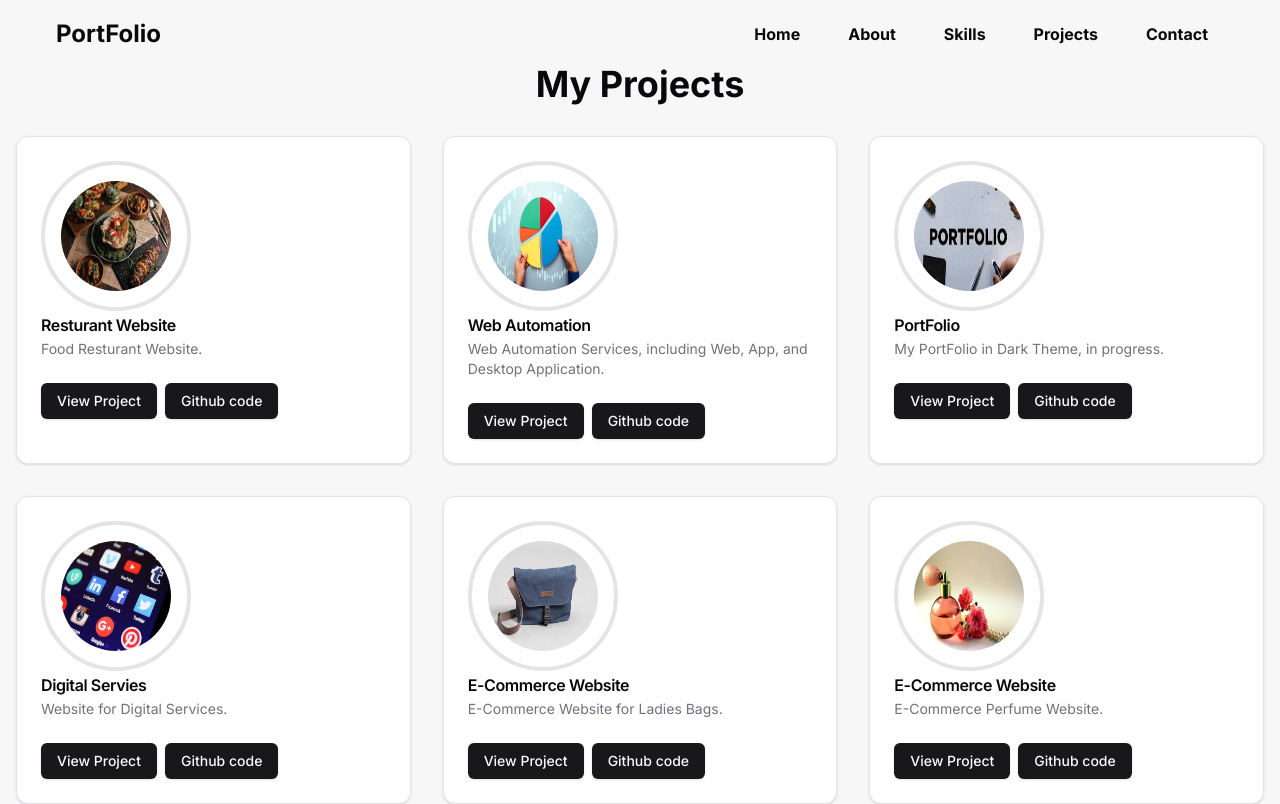
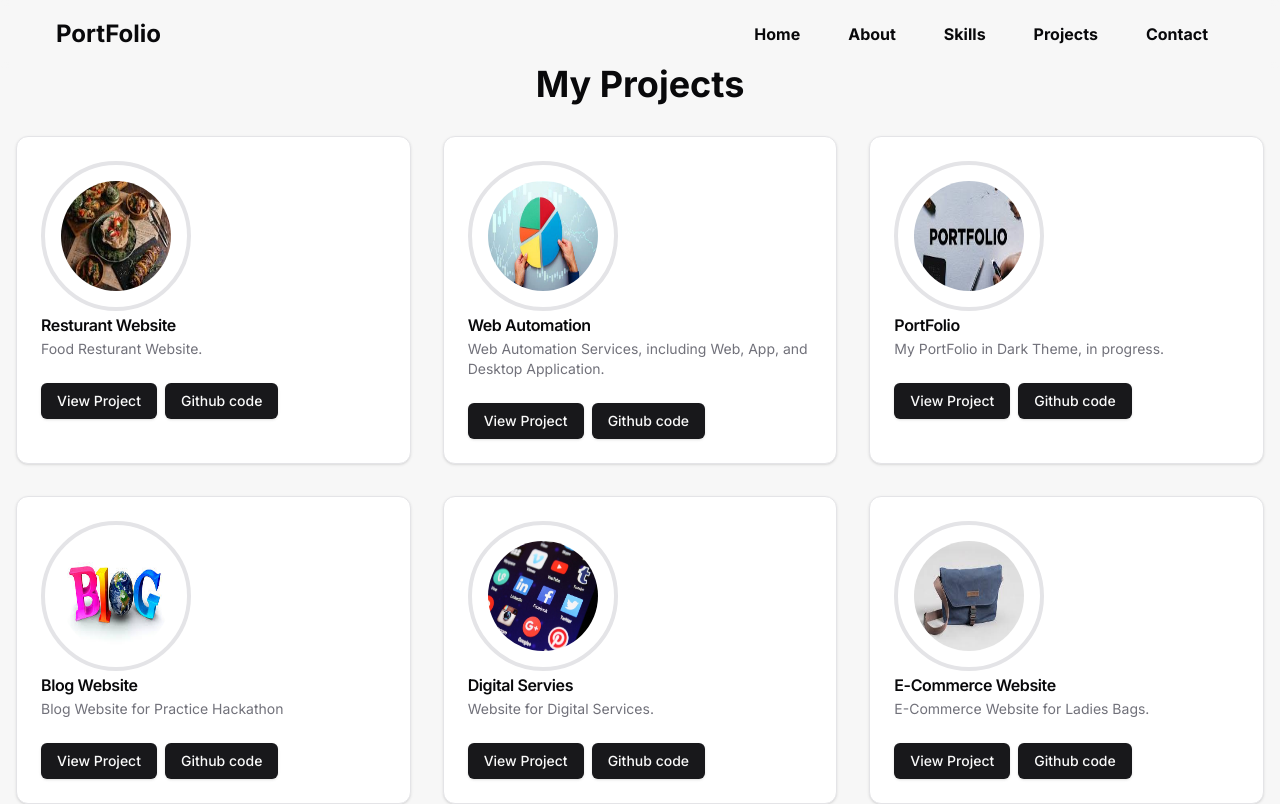
Before and after one commit to madnan-github/my-portfolio-new, a Next.js app: page /projects in a window 1280 px wide. Shown: the top 804 px of the page. Built offline with nearby package versions, Linux system fonts and the light colour scheme.

Commit message:
update projects

```diff
--- a/src/app/projects/page.tsx
+++ b/src/app/projects/page.tsx
@@ -7,6 +7,7 @@ const projects = [
     { title: "Resturant Website", description: "Food Resturant Website.", image: "/img/resturant.png", link: "https://hackathon-webite-sanity.vercel.app/", code: "https://github.com/madnan-github/hackathon-sanity" },
     { title: "Web Automation", description: "Web Automation Services, including Web, App, and Desktop Application.", image: "/img/portfolio.png", link: "https://websservices.vercel.app/", code: "https://github.com/madnan-github/web-services" },
     { title: "PortFolio", description: "My PortFolio in Dark Theme, in progress.", image: "/img/portfolio2.png", link: "https://portfolio-darktheme.vercel.app/", code: "https://github.com/madnan-github/portfolio_darktheme" },
+    { title: "Blog Website", description: "Blog Website for Practice Hackathon", image: "/img/blog.png", link: "https://portfolio-darktheme.vercel.app/", code: "https://github.com/madnan-github/portfolio_darktheme" },
     { title: "Digital Servies", description: "Website for Digital Services.", image: "/img/digitalweb.jpg", link: "https://webdigitalservices.vercel.app/", code: "https://github.com/madnan-github/web-services-02" },
     { title: "E-Commerce Website", description: "E-Commerce Website for Ladies Bags.", image: "/img/bag.png", link: "https://ecommerce-web01.vercel.app/",code: "https://github.com/madnan-github/ecommerce-web01" },
     { title: "E-Commerce Website", description: "E-Commerce Perfume Website.", image: "/img/perfume.png", link: "https://e-commerce-perfume.vercel.app/",code: "https://github.com/madnan-github/e-commerce-perfume" },
```
Also changed, not shown: public/img/blog.png (added).
